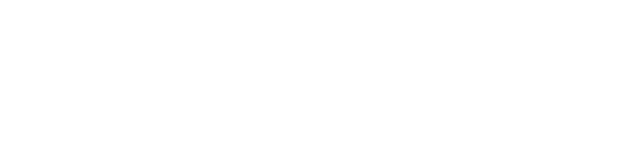
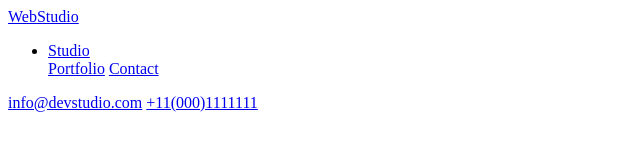
Before and after one commit to WYDERKAAA/goit-markup-hw-01, a plain HTML site: page index.html in a window 1280 px wide. Shown: the whole page, without its empty margins (0-640 px from the left). Drawn offline with Linux system fonts and the light colour scheme.

Commit message:
Add files via upload

```diff
--- a/index.html
+++ b/index.html
@@ -6,4 +6,46 @@
     <meta name="viewport" content="width=device-width, initial-scale=1.0" />
     <title>Web Studio</title>
   </head>
-</html>
+  <body>
+    <header>
+      <a href="#">WebStudio </a>
+      <nav>
+        <ul>
+          <li>
+            <a href="#">Studio</a></li>
+            <a href="#">Portfolio</a></li>
+            <a href="#">Contact</a></li>
+        </ul>
+      </nav>
+      <a href="mailto:info@devstudio.com">info@devstudio.com</a>
+      <a href="tel:+11(000)1111111">+11(000)1111111</a>
+    </header>
+  </body>
+
+
+
+
+
+
+
+
+
+
+
+
+
+
+
+
+
+
+
+
+
+
+
+
+
+
+
+  </html>
```
